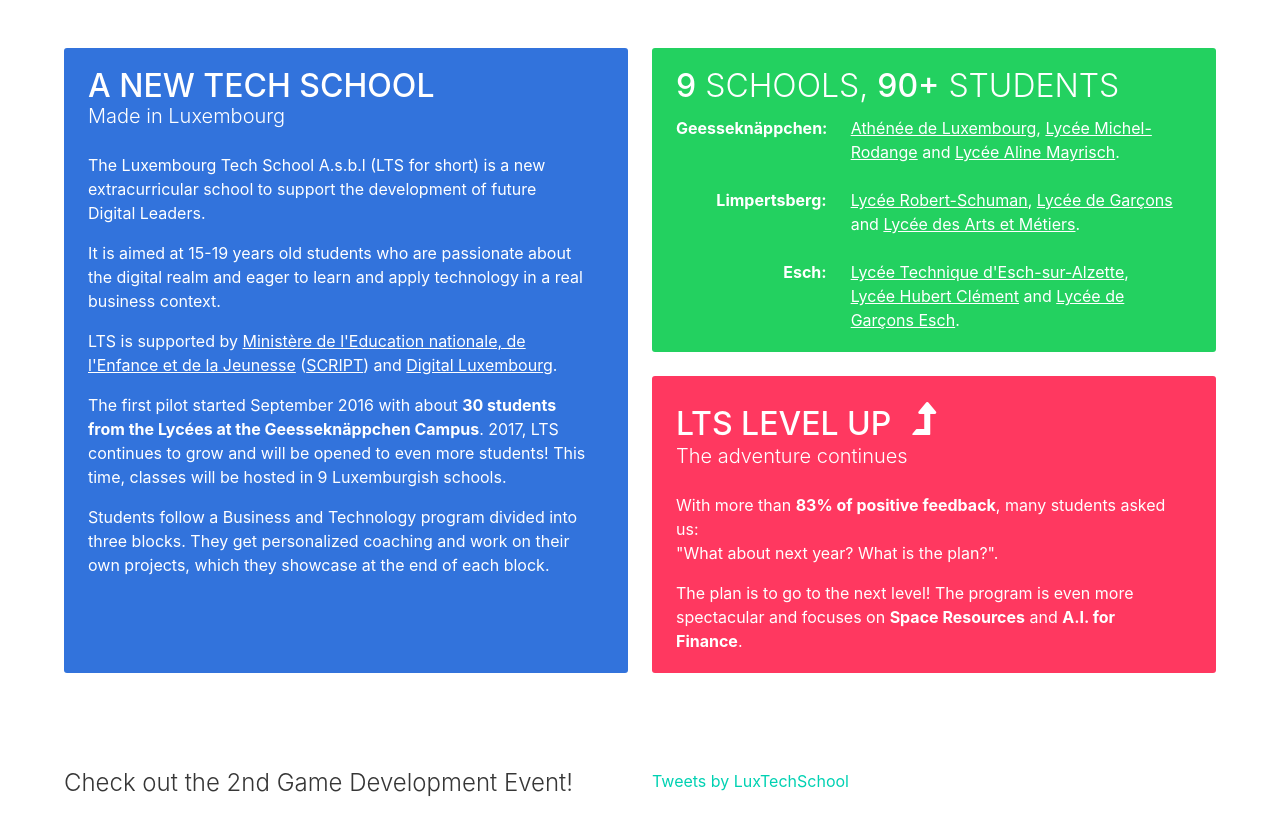
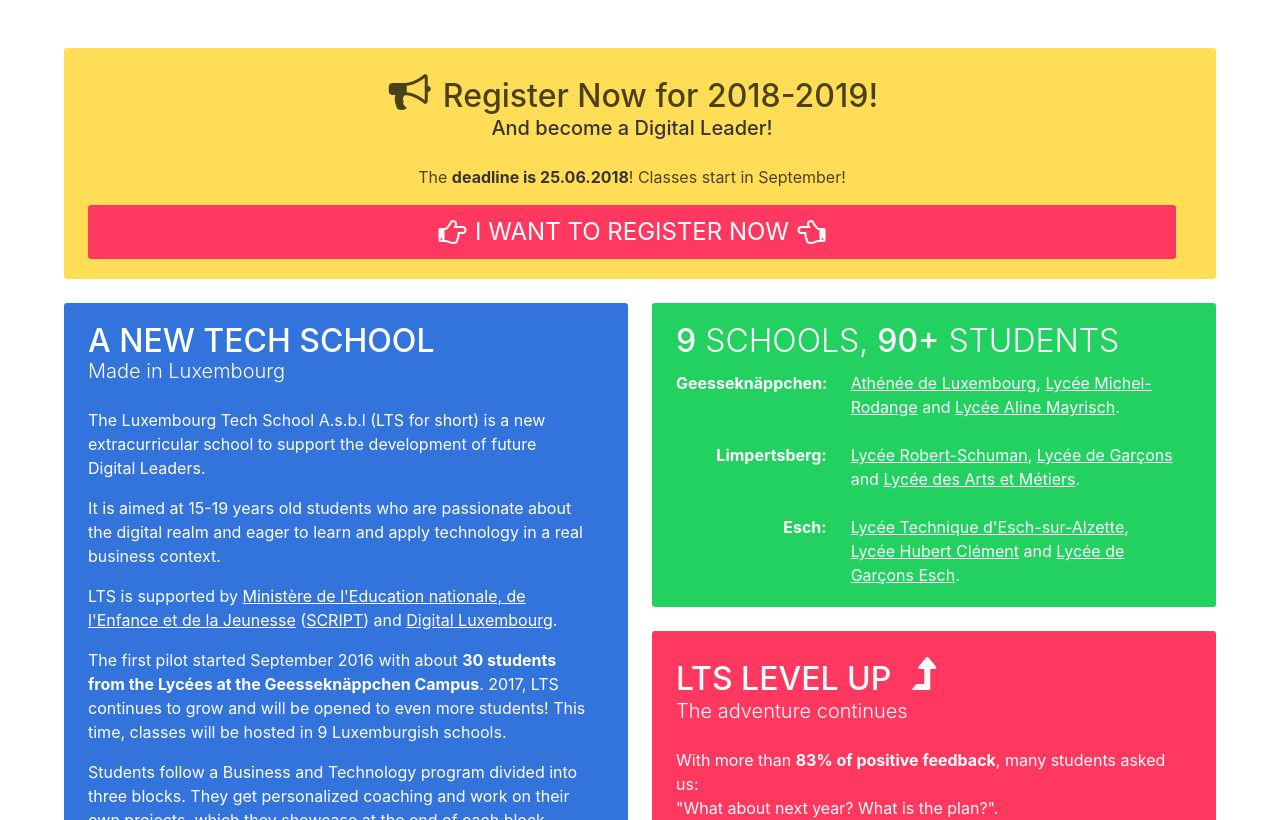
Before and after one commit to LuxembourgTechSchool/luxembourgtechschool.github.io, a Jekyll site: the page built from index.html, in a window 1280 px wide. Shown: the part 952-1772 px from the top of the page. Built offline with Jekyll 4.4.1, drawn with Linux system fonts in a browser that asks for light colours; comment, search, counter and statistics services are not loaded; grey boxes are pictures that could not be loaded.

Commit message:
Add Registration box 2018-2019

```diff
--- a/_sass/_custom_layout_v2.scss
+++ b/_sass/_custom_layout_v2.scss
@@ -163,3 +163,11 @@
          margin: auto;
      }
  }
+
+/**
+* Register Box
+*/
+
+.register-button {
+    width: 100%;
+}
--- a/index.html
+++ b/index.html
@@ -35,9 +35,29 @@ layout: default
   </div>
 </section>
 
-
 <section id="techschool" class="section">
   <div class="container">
+    <div class="tile is-ancestor">
+      <div class="tile is-parent is-12">
+        <article class="tile is-child notification is-warning has-text-centered">
+            <p class="title"><span class="icon is-large"><i class="fa fa-bullhorn"></i></span> <strong>Register Now for 2018-2019!</strong></p>
+            <p class="subtitle"><strong>And become a Digital Leader!</strong></p>
+            <div class="content">
+              <p>The <strong>deadline is 25.06.2018</strong>! Classes start in September!</p>
+
+              <a class="button is-large is-danger register-button" target="_blank" href="https://goo.gl/forms/uN7qZ1bYcgPZfd9G2">
+                  <span class="icon is-medium">
+                    <i class="fa fa-hand-o-right"></i>
+                  </span>
+                  <span>I WANT TO REGISTER NOW</span>
+                  <span class="icon is-medium">
+                      <i class="fa fa-hand-o-left"></i>
+                    </span>
+                </a>
+            </div>
+        </article>
+      </div>
+    </div>
     <div class="tile is-ancestor">
 
       <div class="tile is-parent is-6">
```
